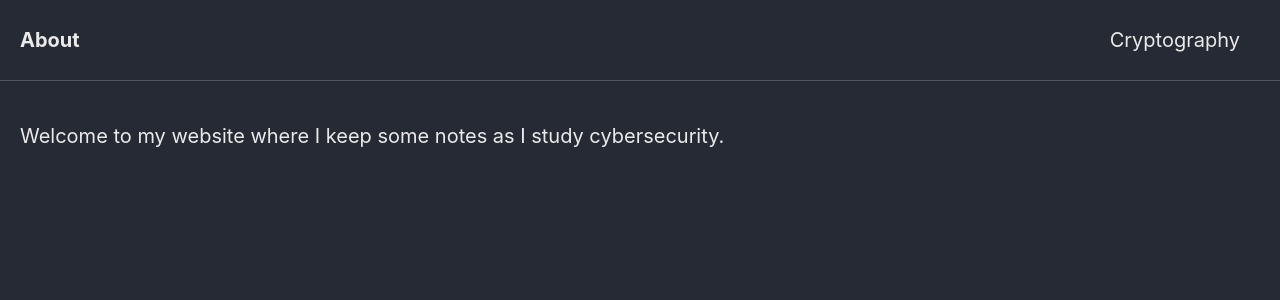
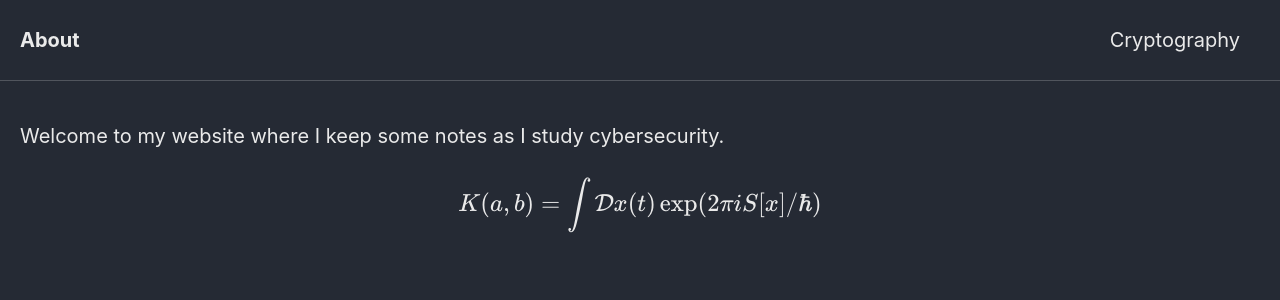
Before and after one commit to Connor-McCartney/Connor-McCartney.github.io, a Jekyll site: the page built from index.md, in a window 1280 px wide. Shown: the top 300 px of the page. Built offline with Jekyll 4.4.1, drawn with Linux system fonts in a browser that asks for light colours; cached includes are drawn as plain includes; our own code applies the rules of GitHub Pages for plain Markdown files; formulas are drawn with MathJax 3.

Commit message:
Update index.md

```diff
--- a/index.md
+++ b/index.md
@@ -1 +1,6 @@
 Welcome to my website where I keep some notes as I study cybersecurity.
+
+
+$$
+K(a,b) = \int \mathcal{D}x(t) \exp(2\pi i S[x]/\hbar)
+$$
```
